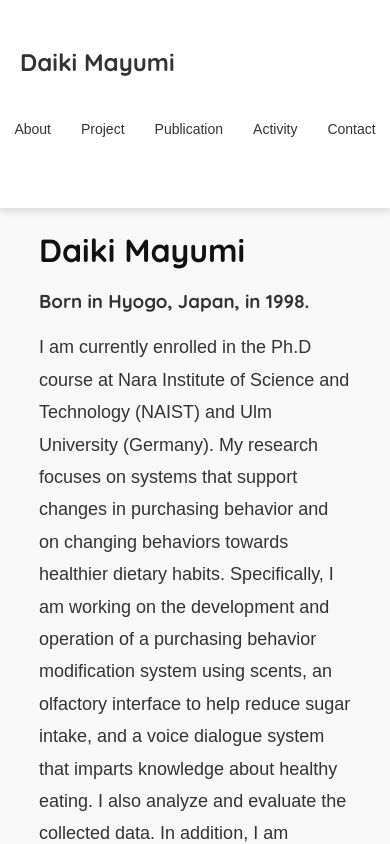
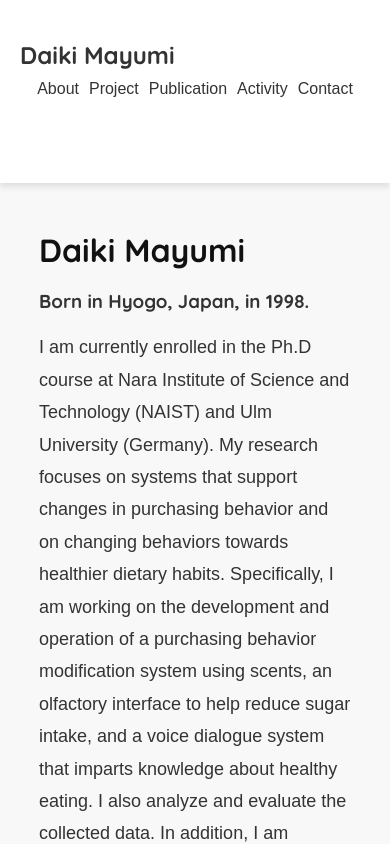
Before and after one commit to daiki-may/portfolio, a plain HTML site: page index.html in a window 390 px wide. Shown: the top 844 px of the page. Drawn offline with Linux system fonts and the light colour scheme; a web font is replaced by a local one.

Commit message:
update for smartphone

```diff
--- a/index.html
+++ b/index.html
@@ -117,8 +117,8 @@
                 max-width: 100%;
             }
             .about-image {
-                width: 80%;
-                max-width: 60vw;
+                width: 90%;
+                max-width: 80vw;
                 height: auto;
                 border-radius: 8px;
                 overflow: hidden;
@@ -145,9 +145,6 @@
                 justify-content: flex-end;
                 gap: 20px;
             }
-            nav {
-                    margin-top: 100px; /* ← メニューバーをさらに下にずらす */
-                }
         }
 
         @media (max-width: 768px) {
@@ -158,8 +155,8 @@
             }
 
             nav a {
-                font-size: 14px;
-                padding: 5px 10px;
+                padding: 10px 0 15px; /* 上の余白を減らし、下を広げる */
+                display: inline-block; /* 縦の余白を適用するため */
             }
         }
         .info-section {
```
